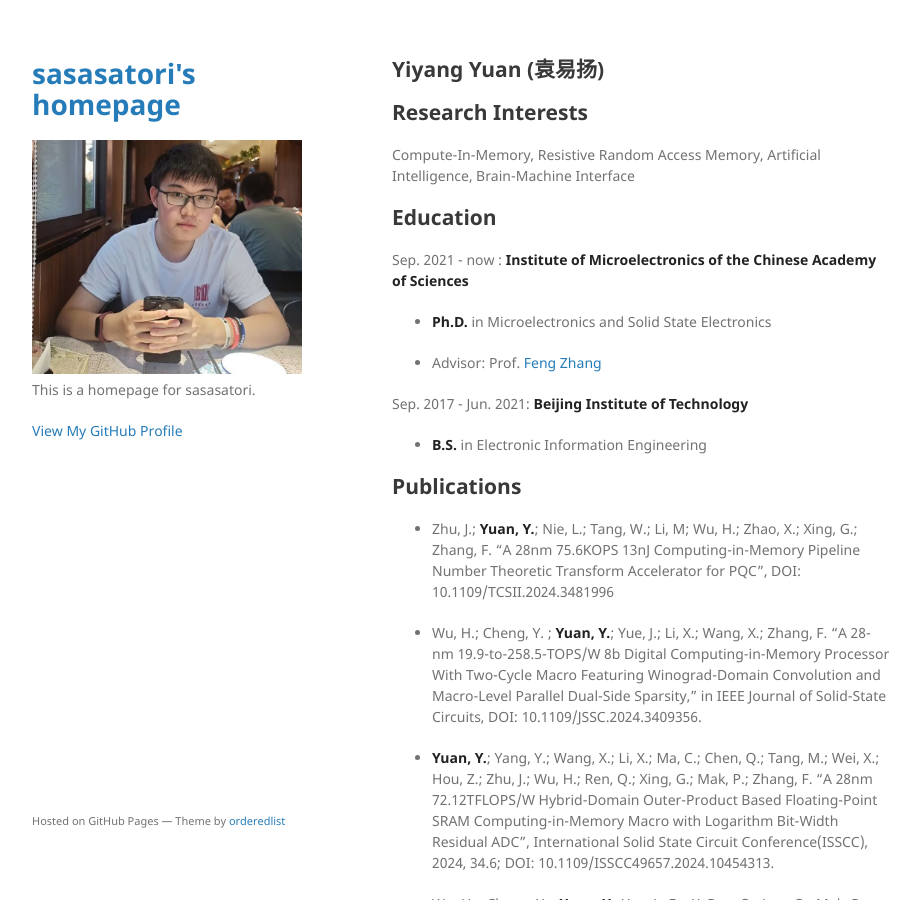
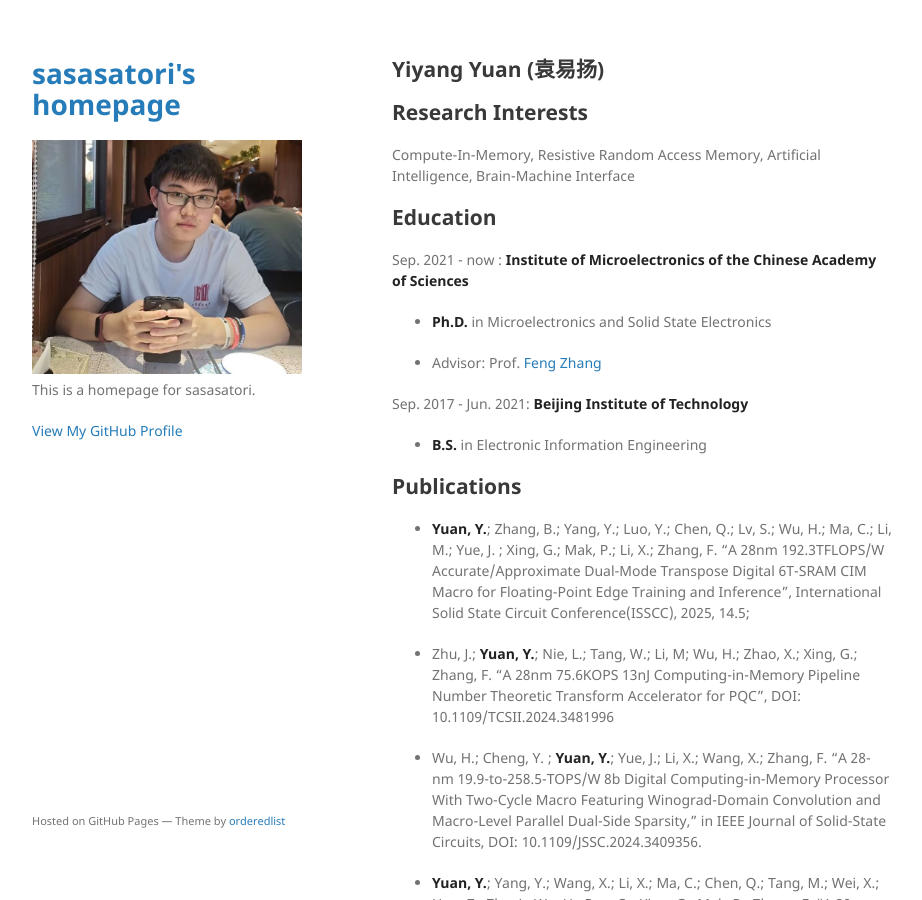
Before and after one commit to sasasatori/sasasatori.github.io, a Jekyll site: the page built from index.md, in a window 1280 px wide and 900 px high. Shown: the whole window, without its empty margins (178-1100 px from the left). Built offline with Jekyll 4.4.1, drawn with Linux system fonts in a browser that asks for light colours; our own code applies the rules of GitHub Pages for plain Markdown files.

Commit message:
update index

```diff
--- a/index.md
+++ b/index.md
@@ -14,6 +14,8 @@ Sep. 2017 - Jun. 2021: **Beijing Institute of Technology**
 - **B.S.** in Electronic Information Engineering
 
 ## Publications
+
+- **Yuan, Y.**; Zhang, B.; Yang, Y.; Luo, Y.; Chen, Q.; Lv, S.; Wu, H.; Ma, C.; Li, M.; Yue, J. ; Xing, G.; Mak, P.; Li, X.; Zhang, F. "A 28nm 192.3TFLOPS/W Accurate/Approximate Dual-Mode Transpose Digital 6T-SRAM CIM Macro for Floating-Point Edge Training and Inference", International Solid State Circuit Conference(ISSCC), 2025, 14.5;
 
 - Zhu, J.; **Yuan, Y.**; Nie, L.; Tang, W.; Li, M; Wu, H.; Zhao, X.; Xing, G.; Zhang, F. "A 28nm 75.6KOPS 13nJ Computing-in-Memory Pipeline Number Theoretic Transform Accelerator for PQC", DOI: 10.1109/TCSII.2024.3481996
 
```
